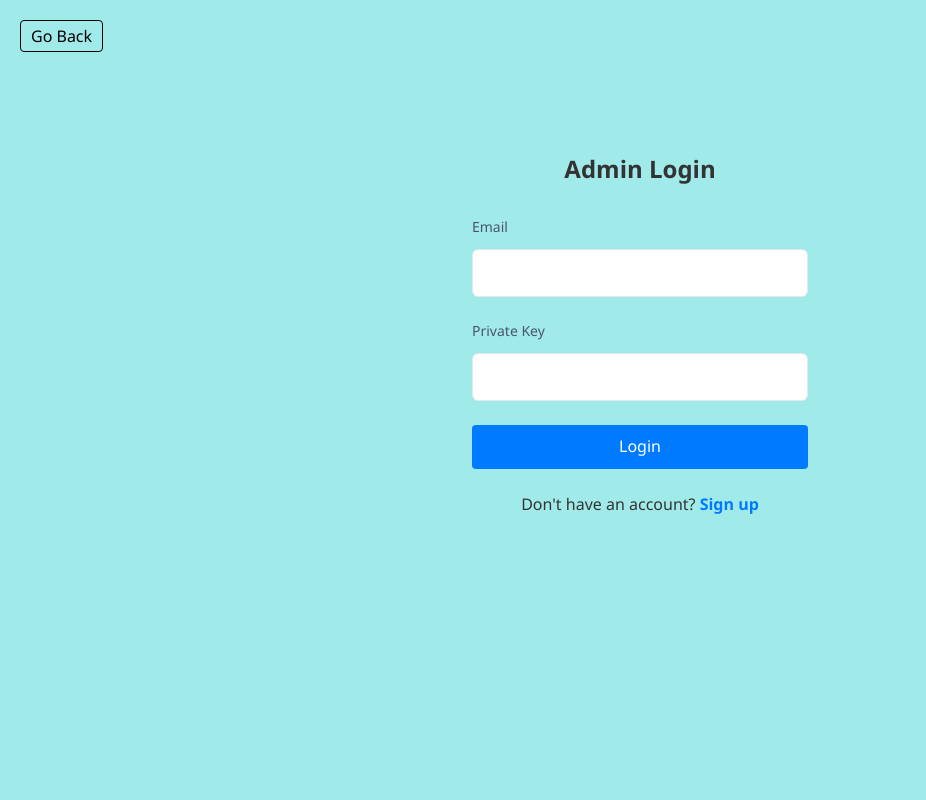
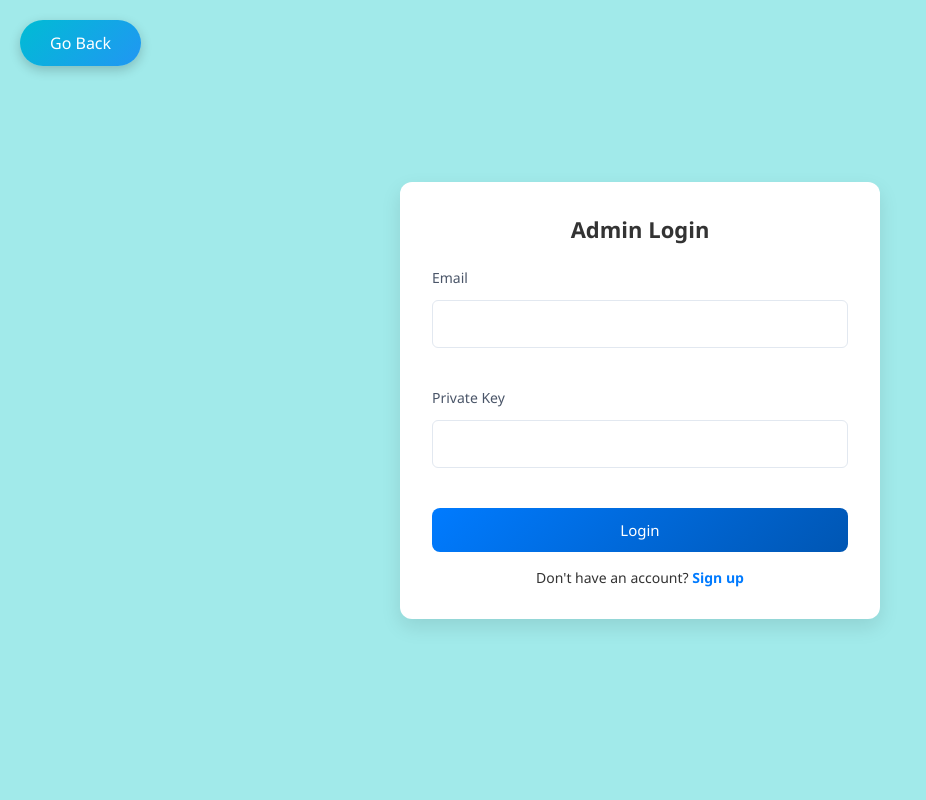
Before and after one commit to FrazzAhmed1/DiverseSmile, a React (Vite) app in the folder frontend/DiverseSmile/: page /admin-login in a window 1280 px wide. Shown: the top 800 px of the page, without its empty margins (0-926 px from the left). Built offline with nearby package versions, Linux system fonts and the light colour scheme.

Commit message:
Update SignupForm.css

```diff
--- a/frontend/DiverseSmile/src/styles/SignupForm.css
+++ b/frontend/DiverseSmile/src/styles/SignupForm.css
@@ -1,83 +1,95 @@
-/* General Style */
 * {
   margin: 0;
   padding: 0;
   box-sizing: border-box;
-  font-family: Arial;
+  font-family: Arial, sans-serif;
 }
 
 .go-back-button {
   position: absolute;
   top: 20px;
   left: 20px;
+  background: linear-gradient(135deg, #00bcd4, #2196f3);
+  color: white;
+  border: none;
+  padding: 12px 30px;
+  font-size: 16px;
+  font-weight: 500;
+  border-radius: 40px;
+  cursor: pointer;
   text-decoration: none;
-  color: black;
-  padding: 4px 10px;
-  border: 1px solid black;
-  border-radius: 4px;
+  transition: 0.3s ease;
+  box-shadow: 0 4px 12px rgba(0, 0, 0, 0.2);
 }
+
 .go-back-button:hover {
-  background-color: cyan;
+  transform: translateY(-2px);
+  box-shadow: 0 6px 16px rgba(0, 0, 0, 0.3);
+  opacity: 0.95;
 }
+
 .signup-page {
   background-color: #A1EAEA;
   min-height: 100vh;
-  width: 100%;
+  display: flex;
+  justify-content: center;
+  align-items: center;
   padding: 20px;
-  box-sizing: border-box;
 }
 
 .signup-container {
-  background: #A1EAEA;
+  background: #ffffff;
   padding: 2rem;
-  border-radius: 8px;
+  border-radius: 12px;
   width: 100%;
-  max-width: 400px;
-  margin: auto;
-  margin-top: 100px;
-  margin-bottom: 100px;
+  max-width: 480px;
+  box-shadow: 0 8px 20px rgba(0, 0, 0, 0.1);
 }
 
 h2 {
   text-align: center;
-  margin-bottom: 2rem;
+  margin-bottom: 1.5rem;
   color: #333;
+  font-size: 22px;
+  font-weight: 600;
 }
 
 .signup-form {
-  margin-bottom: 1.5rem;
+  display: flex;
+  flex-direction: column;
+  gap: 1rem;
 }
 
 input {
   width: 100%;
   padding: 10px;
-  border: 1px solid #ddd;
-  border-radius: 4px;
-  margin-top: 5px;
+  border: 1px solid #ccc;
+  border-radius: 6px;
+  font-size: 15px;
 }
 
 .auth-submit-btn {
   width: 100%;
   padding: 12px;
-  background-color: #007bff;
+  background: linear-gradient(135deg, #007bff, #0056b3);
   color: white;
   border: none;
-  border-radius: 4px;
+  border-radius: 8px;
+  font-size: 15px;
+  font-weight: 500;
   cursor: pointer;
-  font-size: 16px;
-  transition: background-color 0.3s ease;
-  padding-top:10px;
+  transition: all 0.3s ease;
 }
 
 .auth-submit-btn:hover {
-  background-color: #0056b3;
+  opacity: 0.95;
+  transform: translateY(-1px);
 }
 
-/* Switch Role Link */
 .switch-role-text {
   text-align: center;
   margin-top: 1rem;
-  margin-bottom: 0.5rem;
+  font-size: 14px;
   color: #333;
 }
 
@@ -91,10 +103,10 @@ input {
   text-decoration: underline;
 }
 
-/* Message Styling */
 .message {
   text-align: center;
   margin-top: 1rem;
-  color: #8B0000;
-  font-weight: bold;
+  color: #d32f2f;
+  font-weight: 600;
+  font-size: 14px;
 }
```
